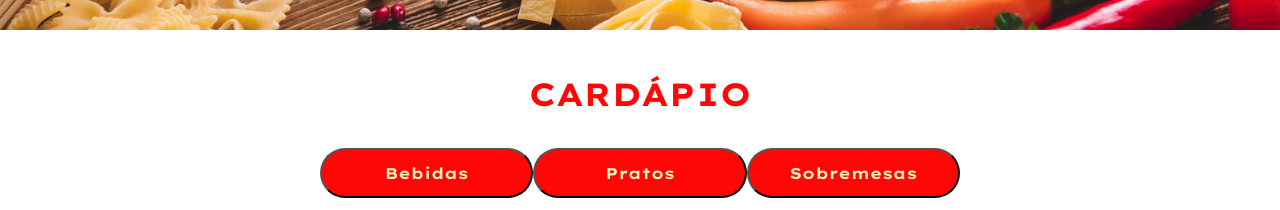
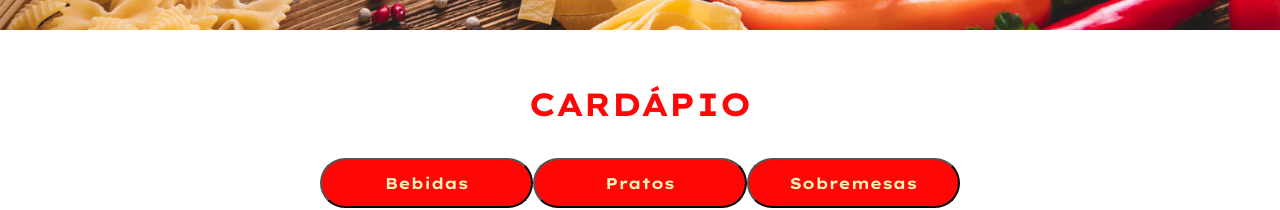
Before and after one commit to ufjf-dcc207/ufjf-dcc207-2024-3-a-trb1-joaopedrodaniel, a React (Vite) app: page / in a window 1280 px wide. Shown: the part 360-570 px from the top of the page. Built offline with nearby package versions, Linux system fonts and the light colour scheme.

Commit message:
faz pequeno ajuste margin

```diff
--- a/src/components/Cardapio/Cardapio.css
+++ b/src/components/Cardapio/Cardapio.css
@@ -15,7 +15,7 @@
     color: #FF0707;
     width: 100%;
     text-align: center;
-    margin-top: 40px;
+    margin-top: 50px;
 }
 
 .botoes {
```
